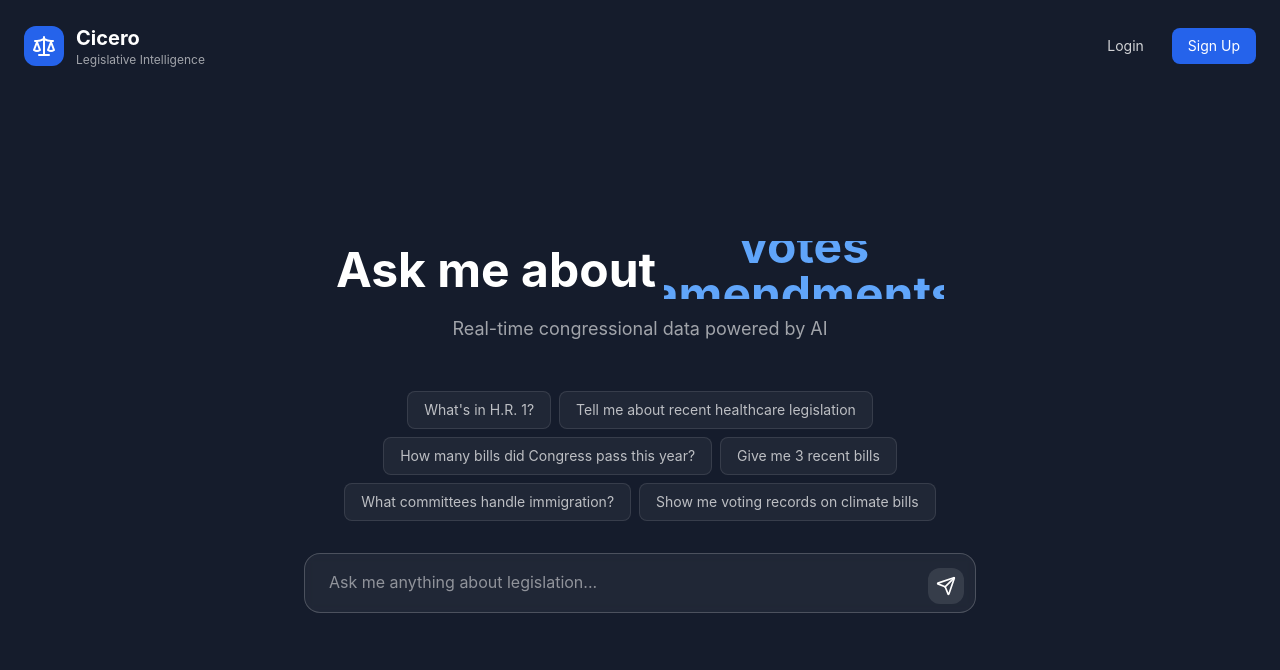
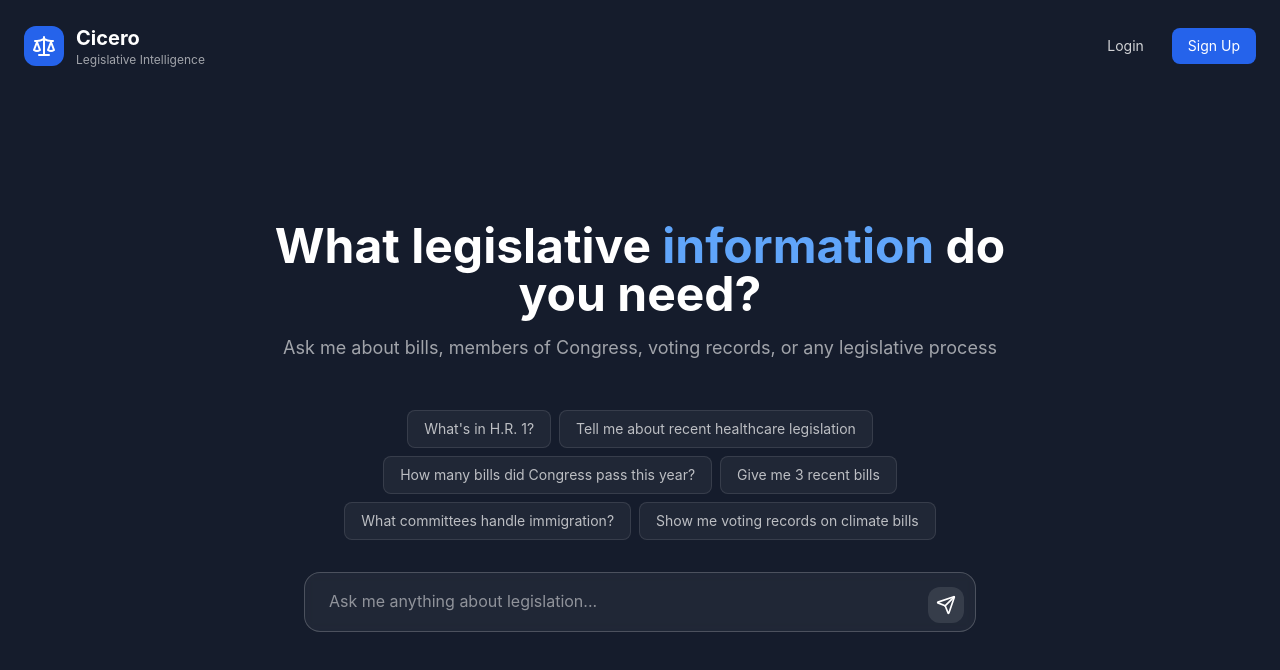
Before and after one commit to amurshak/cicero-frontend, a React (Vite) app: page / in a window 1280 px wide. Shown: the top 670 px of the page. Built offline with nearby package versions, Linux system fonts and the light colour scheme; no server answers.

Commit message:
Revert "Update homepage hero text with rotating legislative terms"
This reverts commit 5b8fff7247d8c522898ceb590b4d5a1538baeecb.

```diff
--- a/src/pages/HomePage.jsx
+++ b/src/pages/HomePage.jsx
@@ -8,31 +8,7 @@ export default function HomePage() {
   const navigate = useNavigate();
   const [message, setMessage] = useState('');
   const [showMenu, setShowMenu] = useState(false);
-  const [rotatingIndex, setRotatingIndex] = useState(0);
   const menuRef = useRef(null);
-
-  // Rotating text options
-  const rotatingTerms = [
-    'bills',
-    'members',
-    'votes',
-    'amendments',
-    'committees',
-    'hearings',
-    'treaties',
-    'nominations',
-    'reports',
-    'any legislative action'
-  ];
-
-  // Rotate through terms
-  useEffect(() => {
-    const interval = setInterval(() => {
-      setRotatingIndex((prev) => (prev + 1) % rotatingTerms.length);
-    }, 2000); // Change every 2 seconds
-
-    return () => clearInterval(interval);
-  }, []);
 
   // Close menu when clicking outside
   useEffect(() => {
@@ -167,26 +143,13 @@ export default function HomePage() {
       <div className="flex-1 flex flex-col items-center justify-center px-4 sm:px-6 pb-6 sm:pb-8">
         {/* Main Prompt */}
         <div className="text-center mb-8 sm:mb-12 max-w-3xl">
-          <h2 className="text-3xl sm:text-4xl md:text-5xl font-bold mb-3 sm:mb-4 flex flex-col sm:flex-row items-center justify-center gap-2">
-            <span className="text-white">Ask me about</span>
-            <div className="relative h-[1.2em] w-full sm:w-auto sm:min-w-[280px] overflow-hidden">
-              <div
-                className="absolute inset-0 flex flex-col transition-transform duration-500 ease-in-out"
-                style={{ transform: `translateY(-${rotatingIndex * 100}%)` }}
-              >
-                {rotatingTerms.map((term, index) => (
-                  <span
-                    key={index}
-                    className="text-blue-400 h-[1.2em] flex items-center justify-center"
-                  >
-                    {term}
-                  </span>
-                ))}
-              </div>
-            </div>
+          <h2 className="text-3xl sm:text-4xl md:text-5xl font-bold mb-3 sm:mb-4">
+            <span className="text-white">What legislative </span>
+            <span className="text-blue-400">information</span>
+            <span className="text-white"> do you need?</span>
           </h2>
           <p className="text-white/60 text-base sm:text-lg px-2 sm:px-0">
-            Real-time congressional data powered by AI
+            Ask me about bills, members of Congress, voting records, or any legislative process
           </p>
         </div>
 
```
